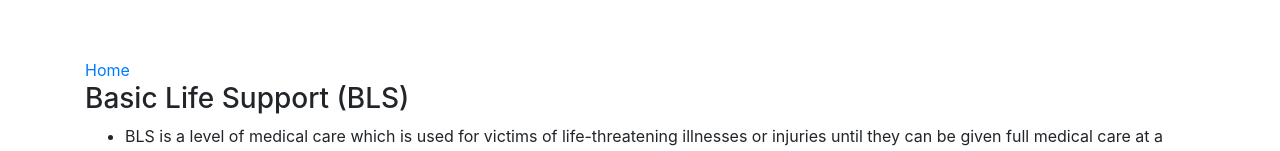
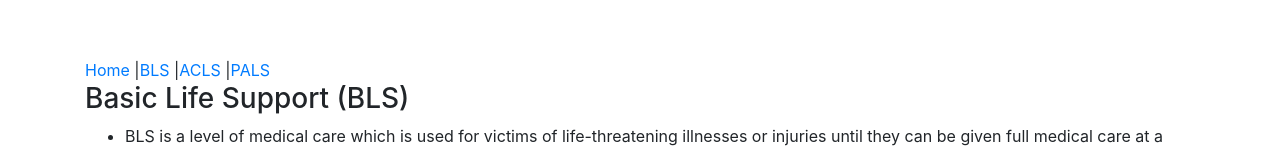
Before and after one commit to Jean84646/capstone-project-planning, a React app: page /#/ in a window 1280 px wide. Shown: the part 142-293 px from the top of the page. Built offline with nearby package versions, Linux system fonts and the light colour scheme.

Commit message:
fixing links.

```diff
--- a/src/components/App.jsx
+++ b/src/components/App.jsx
@@ -3,7 +3,7 @@ import bg from './../img/bg1.jpg';
 import Header from './Header';
 import CourseList from './CourseList';
 import Error404 from './Error404';
-import { Switch, Route } from 'react-router-dom';
+import { Switch, Route, Link } from 'react-router-dom';
 
 class App extends React.Component {
   constructor(props) {
@@ -59,9 +59,9 @@ class App extends React.Component {
         <Header/>
         <Switch>
           <Route exact path='/' render={()=><CourseList courseList={this.state.masterCourseList}/>} />
-          <Route exact path='/BLS' component={CourseList} />
-          <Route exact path='/ACLS' component={CourseList} />
-          <Route exact path='/PALS' component={CourseList} />
+          <Route exact path='/BLS' component={() => <CourseList course={this.state.masterCourseList[0].name} />} />
+          <Route exact path='/ACLS' component={() => <CourseList course={this.state.masterCourseList[1].name} />} />
+          <Route exact path='/PALS' component={() => <CourseList course={this.state.masterCourseList[2].name} />} />
           <Route component={Error404} />
         </Switch>
       </div>
--- a/src/components/CourseList.jsx
+++ b/src/components/CourseList.jsx
@@ -1,6 +1,7 @@
 import React from 'react';
 import PropTypes from 'prop-types';
 import Course from './Course';
+import { Switch, Route, Link } from 'react-router-dom';
 
 function CourseList(props){
   return(
--- a/src/components/Header.jsx
+++ b/src/components/Header.jsx
@@ -20,7 +20,10 @@ function Header() {
           <h1>Emergency Response Review</h1>
         </div>
         <div>
-          <Link to="/">Home</Link>
+          <Link to='/'>Home</Link> |
+          <Link to='/BLS'>BLS</Link> |
+          <Link to='/ACLS'>ACLS</Link> |
+          <Link to='/PALS'>PALS</Link>
         </div>
     </div>
   );
```
